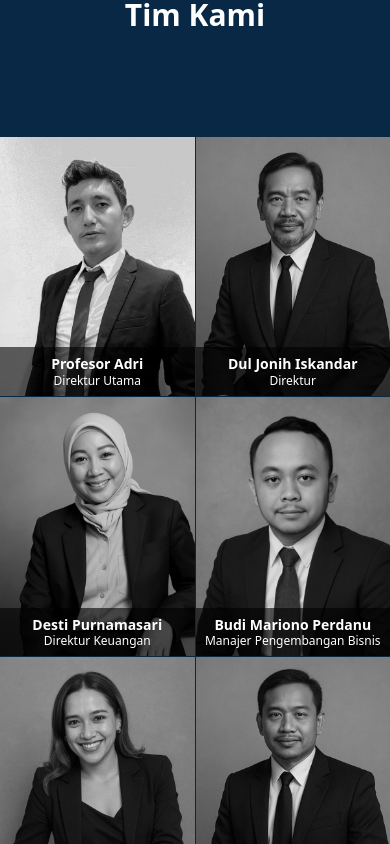
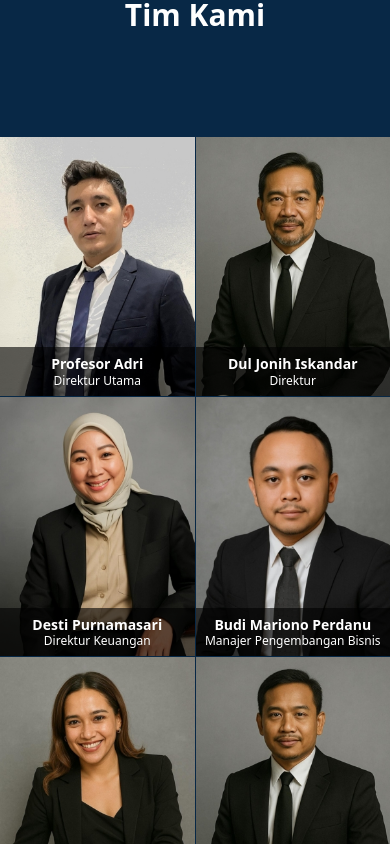
Before and after one commit to ProfAdri90/estetic-dinamis, a Next.js app: page / in a window 390 px wide. Shown: the part 4820-5664 px from the top of the page. Built offline with nearby package versions, Linux system fonts and the light colour scheme.

Commit message:
Update OurTeams.jsx

```diff
--- a/components/OurTeams.jsx
+++ b/components/OurTeams.jsx
@@ -66,7 +66,7 @@ export default function OurTeams({ lang }) {
               src={member.image}
               alt={member.name[lang]}
               fill
-              className="object-cover transition duration-500 grayscale md:group-hover:grayscale-0"
+              className="object-cover transition duration-500 md:grayscale md:group-hover:grayscale-0"
             />
             <div
               className="absolute bottom-0 left-0 w-full bg-black/60 p-2 text-center text-sm text-white transition-opacity duration-300 md:opacity-0 md:group-hover:opacity-100 opacity-100"
```
